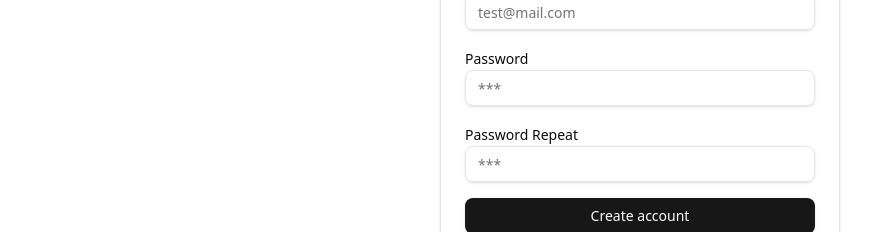
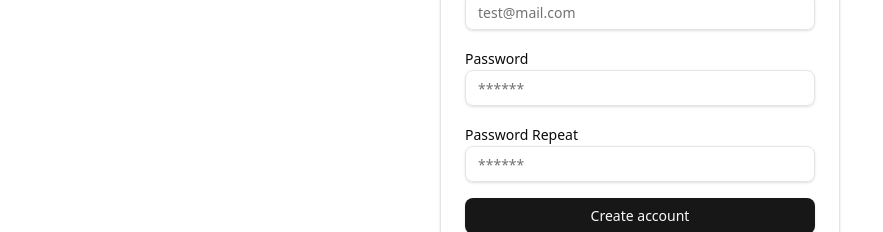
Before and after one commit to mpsorokin/003-next-ui, a Next.js app: page /auth/register in a window 1280 px wide. Shown: the part 344-576 px from the top of the page, without its empty margins (0-883 px from the left). Built offline with nearby package versions, Linux system fonts and the light colour scheme.

Commit message:
with prettier

```diff
--- a/src/features/auth/components/RegisterForm.tsx
+++ b/src/features/auth/components/RegisterForm.tsx
@@ -76,6 +76,7 @@ export function RegisterForm() {
                 <FormLabel>Email</FormLabel>
                 <FormControl>
                   <Input
+                    disabled={isLoadingRegister}
                     placeholder='test@mail.com'
                     type='email'
                     {...field}
@@ -93,7 +94,8 @@ export function RegisterForm() {
                 <FormLabel>Password</FormLabel>
                 <FormControl>
                   <Input
-										placeholder='***'
+                    disabled={isLoadingRegister}
+                    placeholder='******'
                     type='password'
                     {...field}
                   ></Input>
@@ -111,7 +113,8 @@ export function RegisterForm() {
                 <FormLabel>Password Repeat</FormLabel>
                 <FormControl>
                   <Input
-										placeholder='***'
+                    disabled={isLoadingRegister}
+                    placeholder='******'
                     type='password'
                     {...field}
                   ></Input>
@@ -120,7 +123,9 @@ export function RegisterForm() {
               </FormItem>
             )}
           />
-					<Button type='submit'>Create account</Button>
+          <Button disabled={isLoadingRegister} type='submit'>
+            Create account
+          </Button>
         </form>
       </Form>
     </AuthWrapper>
```
Lines whose indentation alone changed are shown as unchanged.
